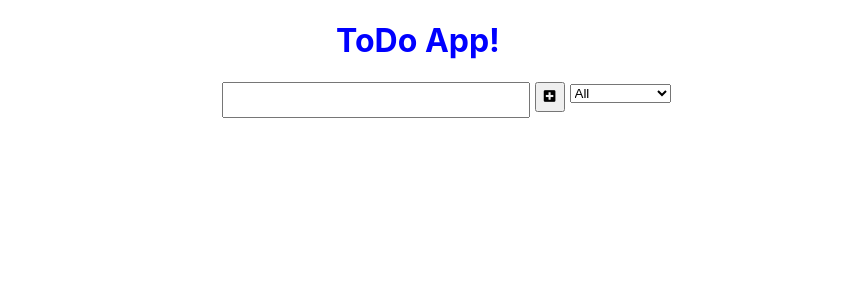
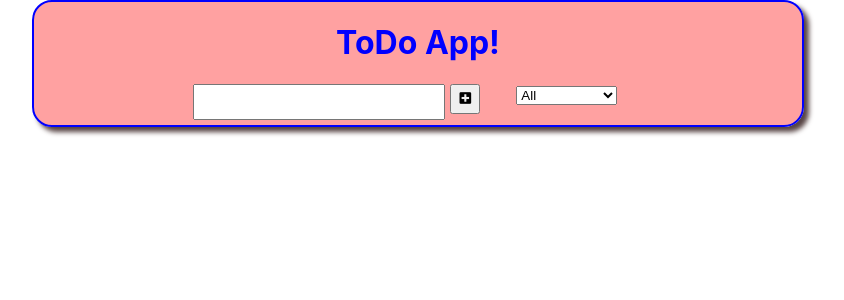
Before and after one commit to SalikSayyed/TodoAppReact, a React (Create React App) app: page / in a window 1280 px wide. Shown: the top 300 px of the page, without its empty margins (222-1066 px from the left). Built offline with nearby package versions, Linux system fonts and the light colour scheme.

Commit message:
Colors added

```diff
--- a/src/App.css
+++ b/src/App.css
@@ -2,12 +2,24 @@
   text-align: center;
   margin : auto;
   color : blue;
+  background : rgba(255, 0, 0, 0.37);
+  width : 60%;
+  border-radius : 20px;
+  border-width: 2px;
+  border-color: blue;
+  border-style : solid;
+  padding-bottom: 5px;
+  box-shadow: 5px 5px 5px rgb(87, 68, 68);
+}
+#inputButton{
+  width : auto;margin : auto;
+
 }
 .select{
-  display: 'inline';
-  width : 300px;
+  display: 'block';
+
   height : 30px;
-  max-width : 50px;
+
   flex : 2;
   margin-left : 5px;
 }
@@ -48,6 +60,8 @@
 .todo-items{
   flex : 4;
   max-height : 30px;
+
+  transition  : all 300ms ease-in;
 }
 .complete-btn{
   flex : 1;
@@ -61,6 +75,8 @@
 .todo-completed{
   color : red;
   text-decoration : line-through;
+  background-color : cyan;
+  transition  : background-color 600ms ease-in-out;
 }
 
 .todo{
@@ -75,7 +91,8 @@
   justify-content : flex-start;
   margin-top: 5px;
   margin-bottom : 5px;
-  border : 2px blue solid;
+  border : 2px blue solid ;
+  border-radius : 5px;
 }
 
 .todo-list_{
--- a/src/components/Todo.js
+++ b/src/components/Todo.js
@@ -35,7 +35,7 @@ const Todo = ({ todo, setTodos, todos, inn }) => {
         <CSSTransition key={todo.id} in={deleteStatus} classNames="ani" onExited={()=>{deleteHandler()}} timeout={300} unmountOnExit={true} mountOnEnter={true} >
             <div>
             <div className="todo ani">
-                <li className={`todo-items ${todo.completed ? "todo-completed" : ""}`}>{todo.text}</li>
+                <div className={`todo-items ${todo.completed ? "todo-completed" : ""}`}>{todo.text}</div>
                 <button className="complete-btn" onClick={completeHandler}>
                     <i className={`fas ${todo.completed ? 'fa-plus' : 'fa-check'} `}></i>
                 </button>
--- a/src/components/TodoList.js
+++ b/src/components/TodoList.js
@@ -4,14 +4,14 @@ const TodoList = ({todos,setTodos,filteredTodos,inn}) => {
     return (
         <div className="todo-container">
             <div className="todo-div">
-            <ul className="todo-list">
+            <div className="todo-list">
                 {
                 filteredTodos.map((todo)=>(
                     <Todo key={todo.id} todo={todo} setTodos={setTodos} todos={todos} inn={inn}/>
                 ))
             }
 
-            </ul>
+            </div>
             </div>
         </div>
     )
```
